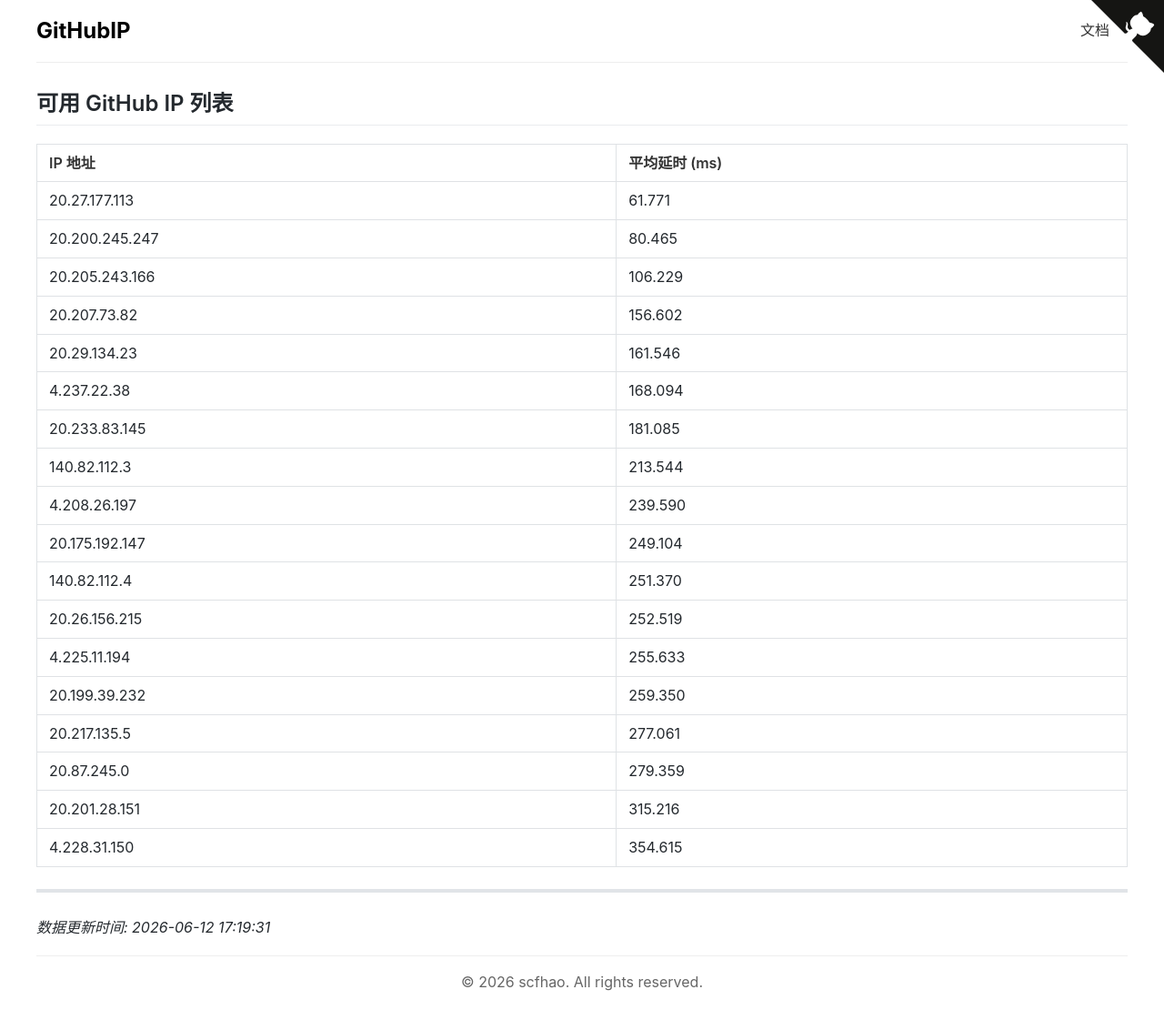
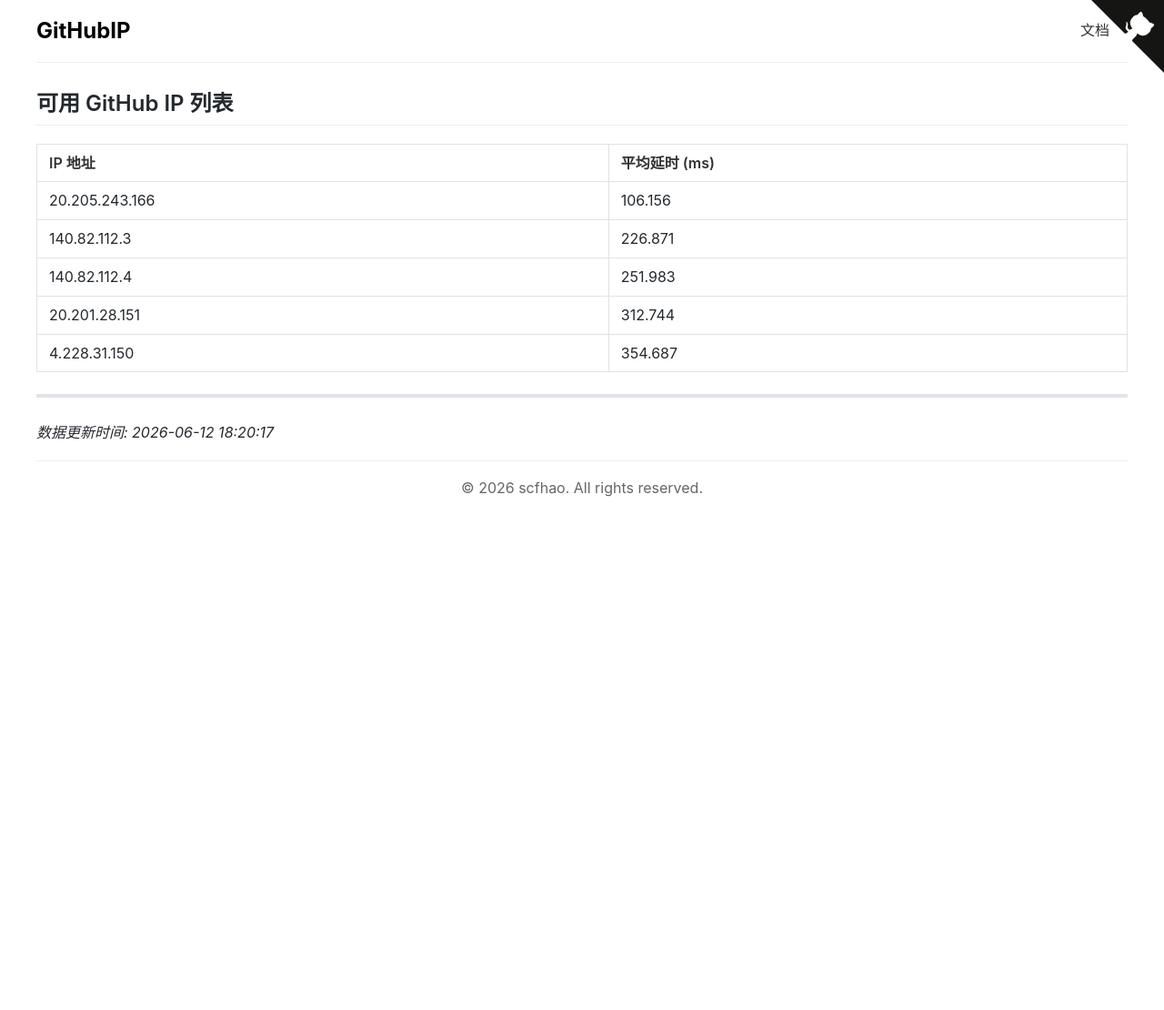
Before and after one commit to scfhao/GitHubIP, a Jekyll site: the page built from index.md, in a window 1280 px wide. Shown: the whole page at 91% size. Built offline with Jekyll 4.4.1, drawn with Linux system fonts in a browser that asks for light colours; after the commit the page ends 900 px from its top, so only the background shows below that.

Commit message:
自动脚本执行 - 2026-06-12 18:20:18

```diff
--- a/index.md
+++ b/index.md
@@ -1,32 +1,19 @@
 ---
 layout: home
 title: GitHub IP 列表
-date: 2026-06-12 17:19:31
+date: 2026-06-12 18:20:17
 ---
 
 ## 可用 GitHub IP 列表
 
 | IP 地址 | 平均延时 (ms) |
 |---------|--------------|
-| 20.27.177.113 | 61.771 |
-| 20.200.245.247 | 80.465 |
-| 20.205.243.166 | 106.229 |
-| 20.207.73.82 | 156.602 |
-| 20.29.134.23 | 161.546 |
-| 4.237.22.38 | 168.094 |
-| 20.233.83.145 | 181.085 |
-| 140.82.112.3 | 213.544 |
-| 4.208.26.197 | 239.590 |
-| 20.175.192.147 | 249.104 |
-| 140.82.112.4 | 251.370 |
-| 20.26.156.215 | 252.519 |
-| 4.225.11.194 | 255.633 |
-| 20.199.39.232 | 259.350 |
-| 20.217.135.5 | 277.061 |
-| 20.87.245.0 | 279.359 |
-| 20.201.28.151 | 315.216 |
-| 4.228.31.150 | 354.615 |
+| 20.205.243.166 | 106.156 |
+| 140.82.112.3 | 226.871 |
+| 140.82.112.4 | 251.983 |
+| 20.201.28.151 | 312.744 |
+| 4.228.31.150 | 354.687 |
 
 ---
 
-*数据更新时间: 2026-06-12 17:19:31*
+*数据更新时间: 2026-06-12 18:20:17*
```
